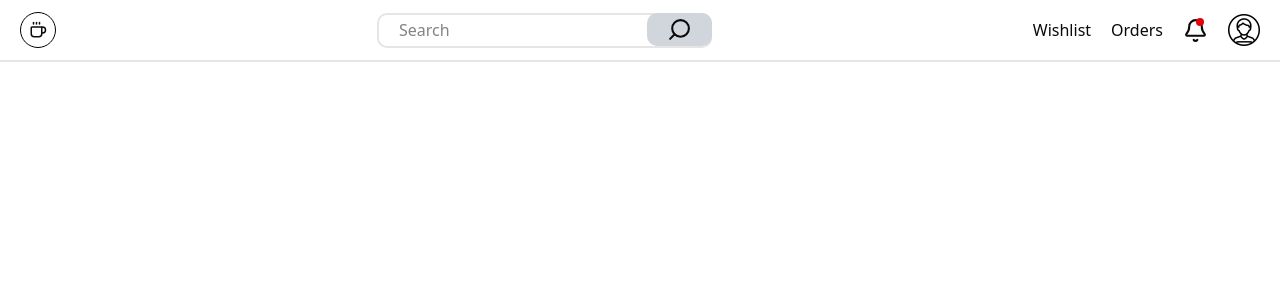
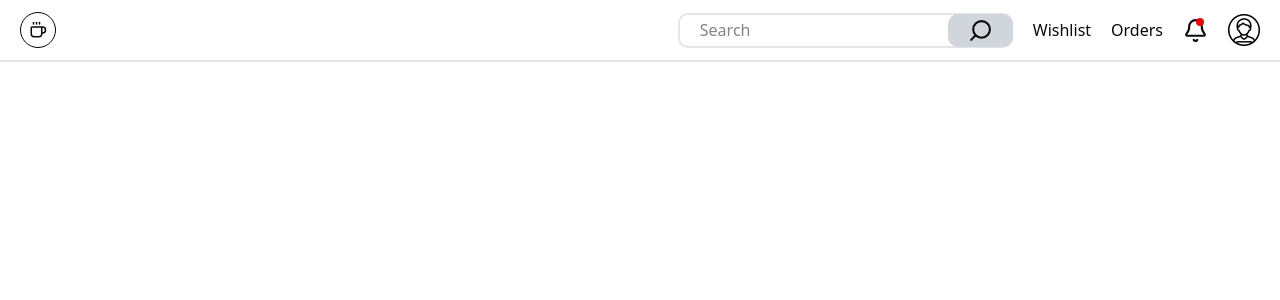
Before and after one commit to AmmanRizwan/coffee-shop-store, a React (Vite) app in the folder frontend/: page / in a window 1280 px wide. Shown: the top 300 px of the page. Built offline with nearby package versions, Linux system fonts and the light colour scheme.

Commit message:
fix(nav-bar): adjust layout and spacing in WebNavBar component

```diff
--- a/frontend/src/components/nav-bar/index.tsx
+++ b/frontend/src/components/nav-bar/index.tsx
@@ -3,17 +3,17 @@ import profile from "@/assets/profile.png";
 
 export const WebNavBar = () => {
     return (
-        <div className="flex justify-between items-center p-3 px-5 bg-white border-b border-b-2">
+        <div className="flex gap-10 justify-between items-center p-3 px-5 bg-white border-b border-b-2">
             <div className="border p-2 rounded-full border-black">
                 <Coffee className="cursor-pointer" size={18} />
             </div>
-            <div className="relative flex">
-                <input className="border border-2 flex rounded-lg h-[35px] pl-5 ring:none pr-20" placeholder="Search" />
-                <div className="absolute top-0 right-0 rounded-lg bg-gray-300 px-5 py-1 cursor-pointer ">
-                        <Search size={25} className="translate rotate-90  " />
+            <div className="flex justify-center items-center gap-5">
+                <div className="relative">
+                    <input className="border border-2 rounded-lg h-[35px] pl-5 ring:none pr-20" placeholder="Search" />
+                    <div className="absolute top-[1px] right-0 rounded-lg bg-gray-300 px-5 py-1 cursor-pointer ">
+                            <Search size={25} className="translate rotate-90  " />
+                    </div>
                 </div>
-            </div>
-            <div className="flex items-center gap-5">
                 <div>
                     Wishlist
                 </div>
```
